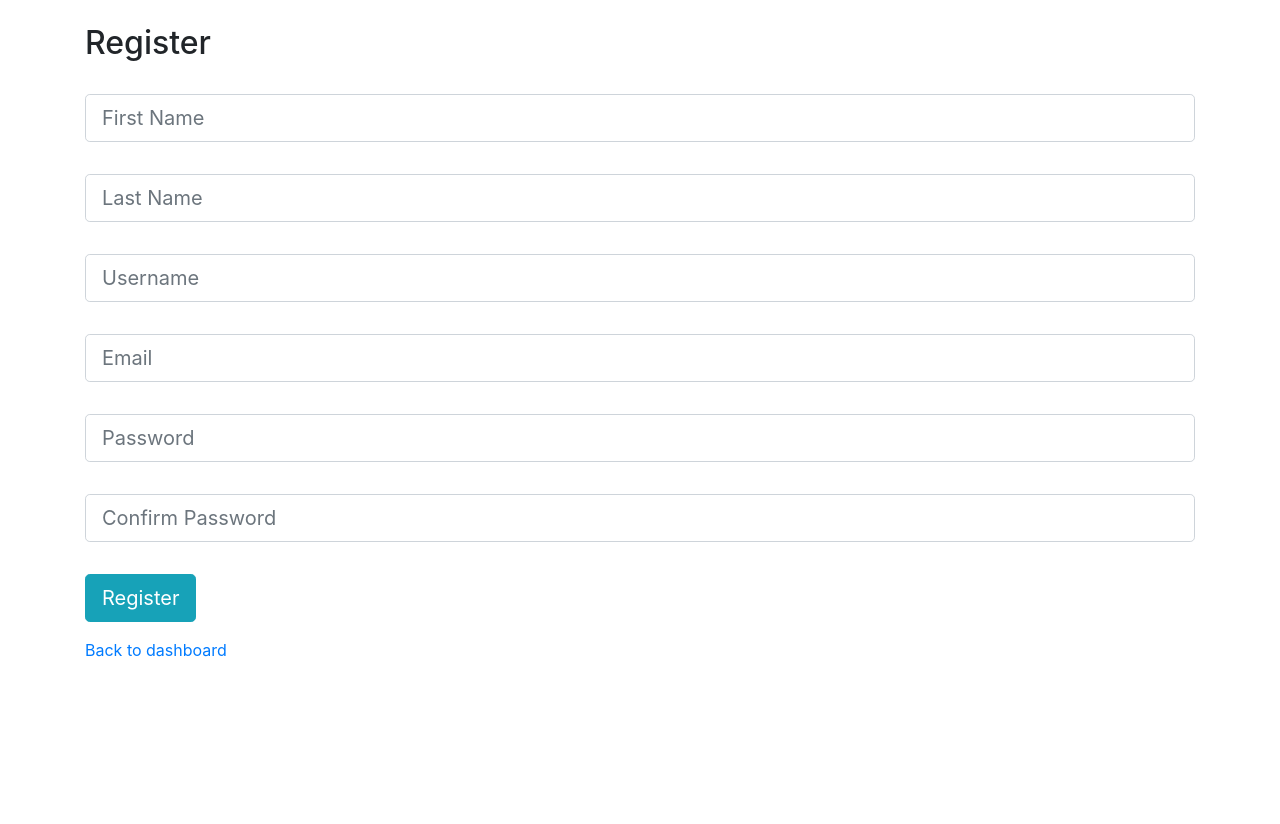
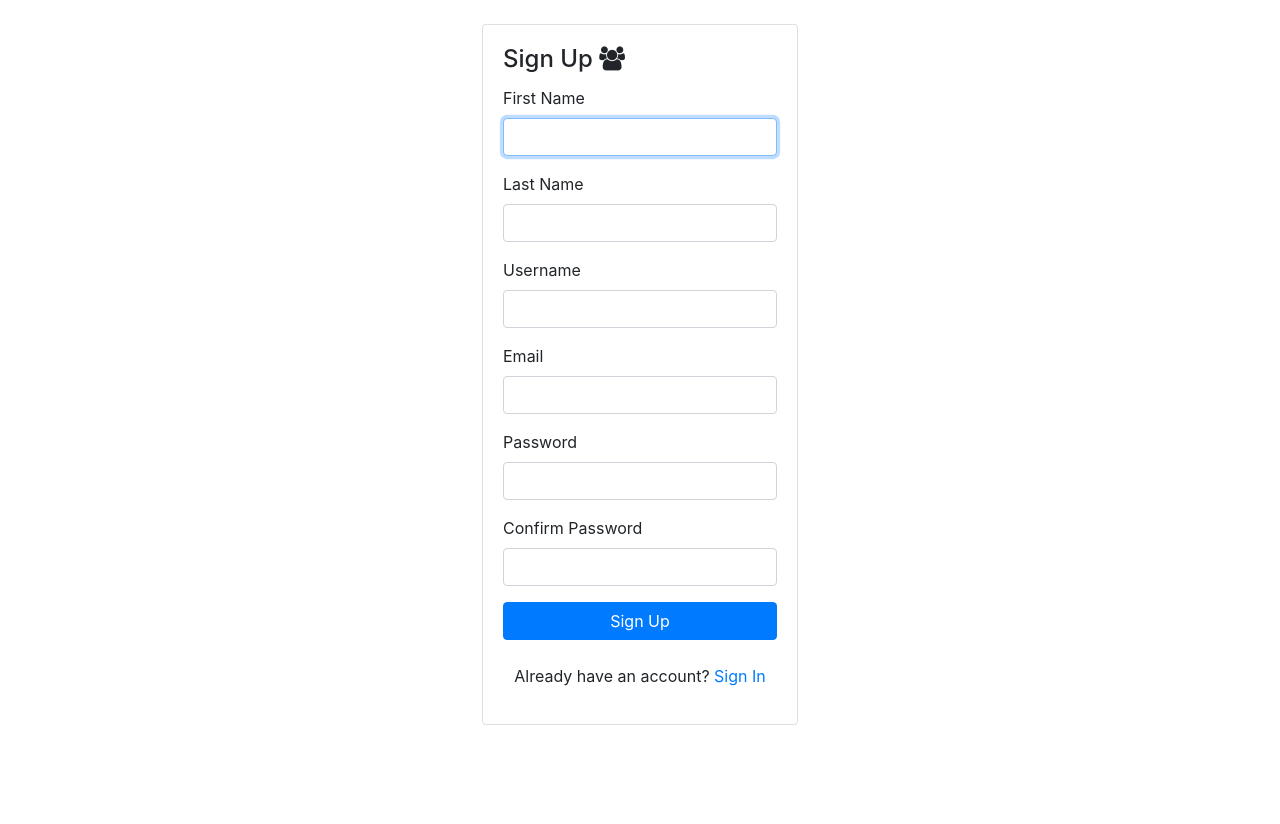
Before and after one commit to jpsolirius/Solirius-training, a Django app: page /dashboard/signup/ in a window 1280 px wide. Shown: the part 56-880 px from the top of the page. Before the commit the page ends 713 px from the top, so only its background shows below. Run offline with Django 4.2, Linux system fonts and the light colour scheme; some libraries are stand-ins or nearby versions.

```diff
--- a/projects/templates/project_index.html
+++ b/projects/templates/project_index.html
@@ -5,7 +5,7 @@
 <link href="https://maxcdn.bootstrapcdn.com/font-awesome/4.2.0/css/font-awesome.min.css" rel="stylesheet">
 <link rel="stylesheet"  href="{%  static  'css/blog-image.css'  %}">
 
-
+<br>
 <section class="jumbotron text-center">
     <div class="container">
       <h1 class="jumbotron-heading">Projects <i class="fa fa-book"></i></h1>
@@ -16,7 +16,6 @@
       </p>
     </div>
   </section>
-
   <div class="jumbotron p-3 p-md-5 text-white rounded bg-dark">
     <div class="col-md-6 px-0">
       <h1 class="display-4 font-italic">Building a chess app with flutter</h1>
--- a/users/templates/registration/signup.html
+++ b/users/templates/registration/signup.html
@@ -1,50 +1,68 @@
+<link href="https://maxcdn.bootstrapcdn.com/font-awesome/4.2.0/css/font-awesome.min.css" rel="stylesheet">
 {% extends 'base.html' %}
 {% block page_content %}
+
 <br>
-<h2>Register</h2>
-
-<form method="post">
-    {% csrf_token %}
-    <br>
-    <div class="form-outline mb-4">
-        <input type="first_name" name="first_name" class="form-control form-control-lg"
-          placeholder="First Name" />
-        <label class="form-label" for="first_name"></label>
-    </div>
-
-    <div class="form-outline mb-4">
-        <input type="last_name" name="last_name" class="form-control form-control-lg"
-          placeholder="Last Name" />
-        <label class="form-label" for="last_name"></label>
-    </div>
-
-    <div class="form-outline mb-4">
-        <input type="username" name="username" class="form-control form-control-lg"
-          placeholder="Username" />
-        <label class="form-label" for="username"></label>
-    </div>
-
-    <div class="form-outline mb-4">
-        <input type="email" name="email" class="form-control form-control-lg"
-          placeholder="Email" />
-        <label class="form-label" for="email"></label>
-    </div>
-
-    <div class="form-outline mb-4">
-        <input type="password1" name="password1" class="form-control form-control-lg"
-          placeholder="Password" />
-        <label class="form-label" for="password1"></label>
-    </div>
-
-    <div class="form-outline mb-4">
-        <input type="password2" name="password2" class="form-control form-control-lg"
-          placeholder="Confirm Password" />
-        <label class="form-label" for="password2"></label>
-    </div>
-
-   <button type="submit" class="btn btn-info btn-lg" value="Register">Register</button>
-</form>
-
-<a href="{% url 'dashboard' %}">Back to dashboard</a>
+<div class="container h-100">
+  <div class="row justify-content-md-center h-100">
+    <div class="card-wrapper">
+      <div class="card fat">
+        <div class="card-body">
+          <h4 class="card-title">Sign Up <i class="fa fa-users"></i></h4>
+          <form method="POST">
+            {% csrf_token %}
+            <div class="form-group">
+              <label for="first_name">First Name</label>
+              <input id="first_name" type="first_name" class="form-control" name="first_name" required autofocus>
+              <div class="invalid-feedback">
+                What's your first name?
+              </div>
+            </div>
+            <div class="form-group">
+              <label for="last_name">Last Name</label>
+              <input id="last_name" type="last_name" class="form-control" name="last_name" required autofocus>
+              <div class="invalid-feedback">
+                What's your last name?
+              </div>
+            </div>
+            <div class="form-group">
+              <label for="username">Username</label>
+              <input id="username" type="username" class="form-control" name="username" required autofocus>
+              <div class="invalid-feedback">
+                Your username is invalid
+              </div>
+            </div>
+            <div class="form-group">
+              <label for="email">Email </label>
+              <input id="email" type="email" class="form-control" name="email" required>
+              <div class="invalid-feedback">
+                Your email is invalid
+              </div>
+            </div>
+            <div class="form-group">
+              <label for="password1">Password</label>
+              <input id="password1" type="password1" class="form-control" name="password1" required data-eye>
+              <div class="invalid-feedback">
+                Password is required
+              </div>
+            </div>
+            <div class="form-group">
+              <label for="password2">Confirm Password</label>
+              <input id="password2" type="password" class="form-control" name="password2" required data-eye>
+              <div class="invalid-feedback">
+                Please confirm your password
+              </div>
+            </div>
+            <div class="form-group m-0">
+              <button type="submit" class="btn btn-primary btn-block">
+                Sign Up
+              </button>
+            </div>
+            <div class="mt-4 text-center">
+              Already have an account? <a href="{% url 'login' %}">Sign In</a>
+            </div>
+          </form>
+        </div>
+      </div>
 
 {% endblock %}
--- a/users/templates/users/dashboard.html
+++ b/users/templates/users/dashboard.html
@@ -8,10 +8,6 @@
     {% if user.is_authenticated %}
     Hi, {{ user.first_name|default:user.username }}!
         <h2>Account Details</h2>
-    {% else %}
-        <a href="{% url 'login' %}">Login</a>
-        <br>
-        <a href="{% url 'signup' %}">Register</a>
     {% endif %}
     {% if user.username %}
         <div>Username: {{user.username}}</div>
--- a/users/views.py
+++ b/users/views.py
@@ -2,6 +2,8 @@ from django.shortcuts import render, redirect
 from django.contrib.auth import authenticate, login, logout
 from django.contrib import messages
 from django.contrib.auth.models import User, auth
+from django.template import loader
+from django.http import HttpResponse
 
 def dashboard(request):
     return render(request, 'users/dashboard.html')
@@ -23,7 +25,8 @@ def login_user(request):
 def logout_user(request):
     logout(request)
     messages.success(request, 'You have been logged out.')
-    return redirect('dashboard')
+    response_body = loader.get_template('registration/signout_user.html').render()
+    return HttpResponse(response_body)
 
 def signup(request):
     if request.method == 'POST':
```
Also changed, not shown: projects/templates/project_form.html (+39 -17 lines), users/templates/registration/login_user.html (+38 -8 lines), users/templates/registration/signout_user.html (added, +10 -0 lines), db.sqlite3, projects/static/img/project1_ZKUXvnF.png (added), projects/static/img/project1_nYImiae.png (added).
